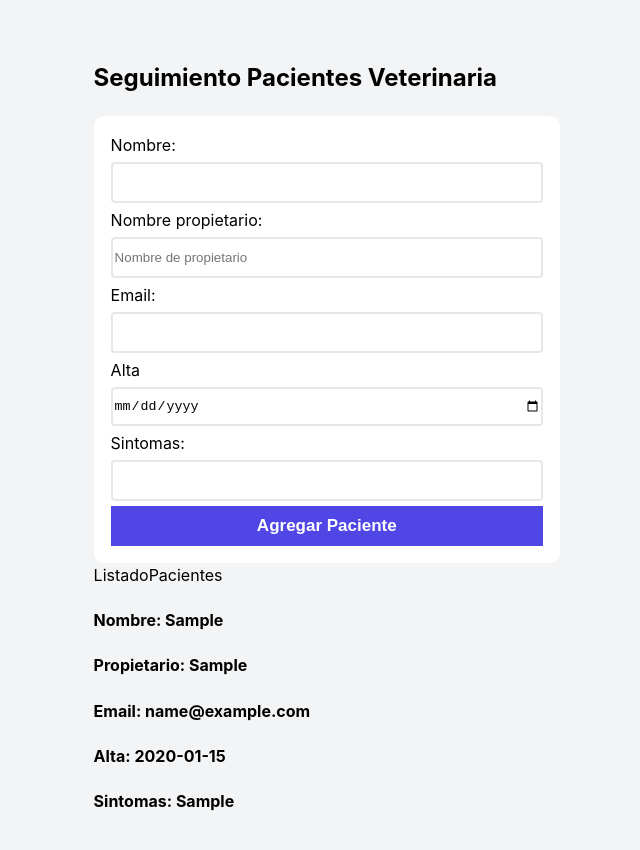
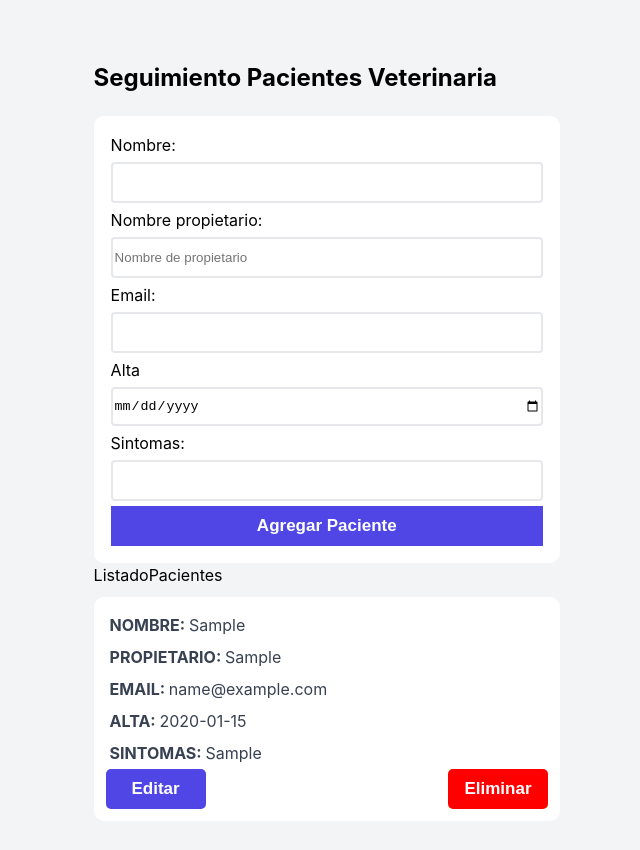
Before and after one commit to Gitbertod/formularioVeterinaria, a React (Vite) app in the folder formulario-veterinaria/: page / in a window 1280 px wide. Both pictures are taken after typing "Sample", "Sample", "name@example.com", "2020-01-15", "Sample" into the empty fields and a click on the button "Agregar Paciente". Shown: the top 850 px of the page, without its empty margins (104-744 px from the left). Built offline with nearby package versions, Linux system fonts and the light colour scheme.

Commit message:
buttons added to Paciente component

```diff
--- a/formulario-veterinaria/src/App.css
+++ b/formulario-veterinaria/src/App.css
@@ -1,4 +1,5 @@
 #root {
+
   background-color: #f3f4f6;
   width: 70%;
   margin: 0px auto;
--- a/formulario-veterinaria/src/components/formulario/Formulario.jsx
+++ b/formulario-veterinaria/src/components/formulario/Formulario.jsx
@@ -9,6 +9,14 @@ const Formulario = ({ pacientes, setPacientes }) => {
     const [alta, setAlta] = useState('');
     const [sintomas, setSintomas] = useState('');
 
+    const [error, setError] = useState(false)
+
+    const generateId = () => {
+        const random = Math.random().toString(36).substring(2)
+        const date = Date.now().toString(36)
+        return random + date
+    }
+
     const handleSubmit = (e) => {
         e.preventDefault()
         const objetoPaciente = {
@@ -16,23 +24,33 @@ const Formulario = ({ pacientes, setPacientes }) => {
             propietario,
             email,
             alta,
-            sintomas
+            sintomas,
+            id: generateId()
         }
 
-        setPacientes([...pacientes, objetoPaciente]);
+
+        const values = Object.values(objetoPaciente)
+
+        if (values.includes("")) {
+            setError(true)
+        } else {
+            setPacientes([...pacientes, objetoPaciente]);
+            setError(false)
+        }
 
         setNombre('');
         setPropietario('');
         setEmail('');
         setAlta('');
         setSintomas('');
+
     }
-
+    console.log(error)
 
     return (
         <div className={style.formulario}>
             <form onSubmit={handleSubmit}>
-
+                {error && <div className={style.validation}>Faltan datos</div>}
                 <div>
                     <label htmlFor="nombre">Nombre: </label>
                     <input
@@ -82,7 +100,7 @@ const Formulario = ({ pacientes, setPacientes }) => {
                     />
                 </div>
                 <div>
-                    <button>Agregar Paciente</button>
+                    <button className={style.agregarPaciente}>Agregar Paciente</button>
                 </div>
             </form>
         </div>
--- a/formulario-veterinaria/src/components/formulario/Formulario.module.css
+++ b/formulario-veterinaria/src/components/formulario/Formulario.module.css
@@ -23,7 +23,7 @@ form div {
 label{
 margin-bottom: 5px;
 }
-button{
+.agregarPaciente{
     width: 100%;
     height: 40px;
     border: none;
@@ -32,3 +32,14 @@ button{
     font-weight: bold;
     font-size: 17px;
 }
+.validation{
+    width: 100%;
+    height: 40px;
+    border: none;
+    color: white;
+    background-color: #c50000;
+    font-weight: bold;
+    font-size: 17px;
+    text-align: center;
+    justify-content: center;
+}
--- a/formulario-veterinaria/src/components/header/Header.jsx
+++ b/formulario-veterinaria/src/components/header/Header.jsx
@@ -1,6 +1,8 @@
+import style from './Header.module.css'
+
 const Header = () => {
     return (
-        <div>
+        <div className={style.header}>
             <h2>Seguimiento Pacientes Veterinaria</h2>
         </div>
     )
--- /dev/null
+++ b/formulario-veterinaria/src/components/header/Header.module.css
@@ -0,0 +1,4 @@
+.header {
+
+    margin: 0px auto;
+}
--- /dev/null
+++ b/formulario-veterinaria/src/components/listado-pacientes/ListadoPaciente.module.css
@@ -0,0 +1,4 @@
+.listadoPacientes {
+   display: flex;
+   flex-direction: column;
+}
--- a/formulario-veterinaria/src/components/listado-pacientes/ListadoPacientes.jsx
+++ b/formulario-veterinaria/src/components/listado-pacientes/ListadoPacientes.jsx
@@ -1,12 +1,15 @@
 import React from 'react'
 import Paciente from '../paciente/Paciente'
+import style from './ListadoPaciente.module.css'
 
 const ListadoPacientes = ({ pacientes }) => {
   return (
-    <div>
+    <div className={style.listadoPacientes}>
       <div>ListadoPacientes</div>
       {pacientes.map(paciente =>
-        <Paciente paciente={paciente}
+        <Paciente
+          key={paciente.id}
+          paciente={paciente}
         />)}
 
 
--- a/formulario-veterinaria/src/components/paciente/Paciente.jsx
+++ b/formulario-veterinaria/src/components/paciente/Paciente.jsx
@@ -1,12 +1,27 @@
-const Paciente = ({paciente}) =>{
-    const {nombre,propietario,email,alta,sintomas} = paciente
+import style from './Paciente.module.css'
+const Paciente = ({ paciente }) => {
+    const { nombre, propietario, email, alta, sintomas } = paciente
     return (
-        <div>
-            <h4>Nombre: {nombre}</h4>
-            <h4>Propietario: {propietario}</h4>
-            <h4>Email: {email}</h4>
-            <h4>Alta: {alta}</h4>
-            <h4>Sintomas: {sintomas}</h4>
+        <div className={style.paciente}>
+            <p>Nombre: <span>{nombre}</span> </p>
+            <p>Propietario: <span>{propietario}</span></p>
+            <p>Email: <span>{email}</span></p>
+            <p>Alta: <span>{alta}</span></p>
+            <p>Sintomas: <span>{sintomas}</span></p>
+
+            <div className={style.botonesPaciente}>
+                <button
+                    type='button'
+                    className={style.editar}
+                >Editar
+                </button>
+
+                <button
+                    type='button'
+                    className={style.eliminar}
+                >Eliminar
+                </button>
+            </div>
         </div>
     )
 }
--- /dev/null
+++ b/formulario-veterinaria/src/components/paciente/Paciente.module.css
@@ -0,0 +1,57 @@
+.paciente {
+    width: 50%;
+    display: flex;
+    flex-direction: column;
+    background-color: #fff;
+    border-radius: 10px;
+    padding: 12px;
+    margin-top: 10px;
+}
+.paciente p{
+    margin: 4px;
+    font-weight: bold;
+    color:#374151 ;
+    text-transform: uppercase;
+
+}
+span{
+    font-weight: lighter;
+    text-transform:none;
+}
+.editar{
+    width: 100px;
+    height: 40px;
+    border: none;
+    color: white;
+    background-color: #4f46e5;
+    font-weight: bold;
+    font-size: 17px;
+    border-radius: 5px;
+}
+
+.editar:hover{
+    background-color: #3e38b2;
+    cursor: pointer;
+}
+
+
+.eliminar{
+    width: 100px;
+    height: 40px;
+    border: none;
+    color: white;
+    background-color: #ff0000;
+    font-weight: bold;
+    font-size: 17px;
+    border-radius: 5px;
+}
+
+.eliminar:hover{
+    background-color: #d70000;
+    cursor: pointer;
+}
+
+.botonesPaciente{
+    display: flex;
+    justify-content: space-between;
+}
```
